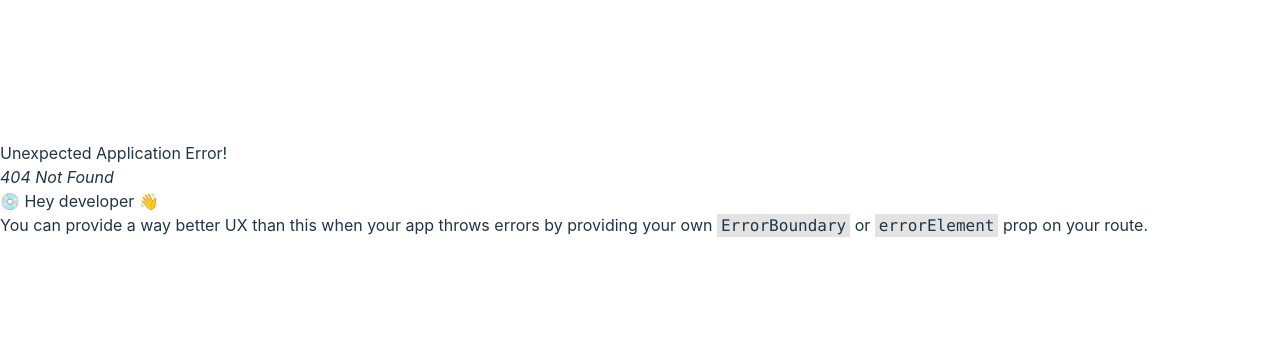
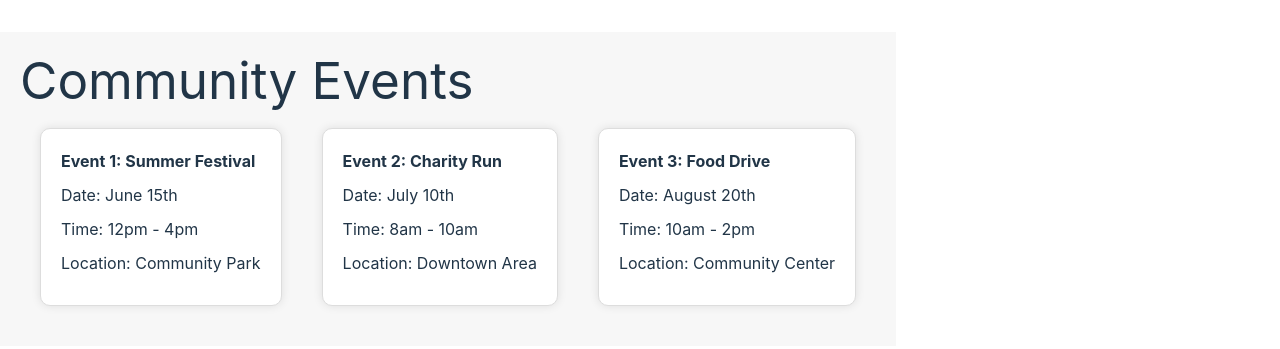
Before and after one commit to kiran-jaswant/local-community-engagement-platform, a React (Vite) app in the folder client/: page /events in a window 1280 px wide. Before the commit this address had no page. Shown: the part 211-560 px from the top of the page. Built offline with nearby package versions, Linux system fonts and the light colour scheme.

Commit message:
changes of css

```diff
--- a/client/src/App.jsx
+++ b/client/src/App.jsx
@@ -5,7 +5,7 @@ import Home from './views/Home/Home'
 import About from './views/About/About'
 import Review from './views/Review/Review'
 import Login from './views/Login/Login'
-
+import Events from './views/Events/Events.jsx'
 
 function App() {
   const router =createBrowserRouter([
@@ -25,6 +25,10 @@ function App() {
       path:"/login",
       element:<Login></Login>
     },
+    {
+      path:"/events",
+      element:<Events></Events>
+    },
    /* {
       path:"/signup",
       element:<Signup></Signup>
--- a/client/src/views/Events/Events.css
+++ b/client/src/views/Events/Events.css
@@ -0,0 +1,28 @@
+.events-page {
+    background-color: #f7f7f7;
+    padding: 20px;
+  }
+
+  .events-container {
+    display: flex;
+    flex-wrap: wrap;
+    justify-content: center;
+  }
+
+  .event-card {
+    background-color: #fff;
+    padding: 20px;
+    margin: 20px;
+    border: 1px solid #ddd;
+    border-radius: 10px;
+    box-shadow: 0 0 10px rgba(0, 0, 0, 0.1);
+  }
+
+  .event-card h2 {
+    font-weight: bold;
+    margin-bottom: 10px;
+  }
+
+  .event-card p {
+    margin-bottom: 10px;
+  }
--- a/client/src/views/Events/Events.jsx
+++ b/client/src/views/Events/Events.jsx
@@ -0,0 +1,32 @@
+import React from 'react';
+import './Events.css'
+const Events = () => {
+  return (
+    <div className="events-page">
+      <h1>Community Events</h1>
+      <div className="events-container">
+        <div className="event-card">
+          <h2>Event 1: Summer Festival</h2>
+          <p>Date: June 15th</p>
+          <p>Time: 12pm - 4pm</p>
+          <p>Location: Community Park</p>
+        </div>
+        <div className="event-card">
+          <h2>Event 2: Charity Run</h2>
+          <p>Date: July 10th</p>
+          <p>Time: 8am - 10am</p>
+          <p>Location: Downtown Area</p>
+        </div>
+        <div className="event-card">
+          <h2>Event 3: Food Drive</h2>
+          <p>Date: August 20th</p>
+          <p>Time: 10am - 2pm</p>
+          <p>Location: Community Center</p>
+        </div>
+        {/* Add more events here */}
+      </div>
+    </div>
+  );
+};
+
+export default Events;
```
